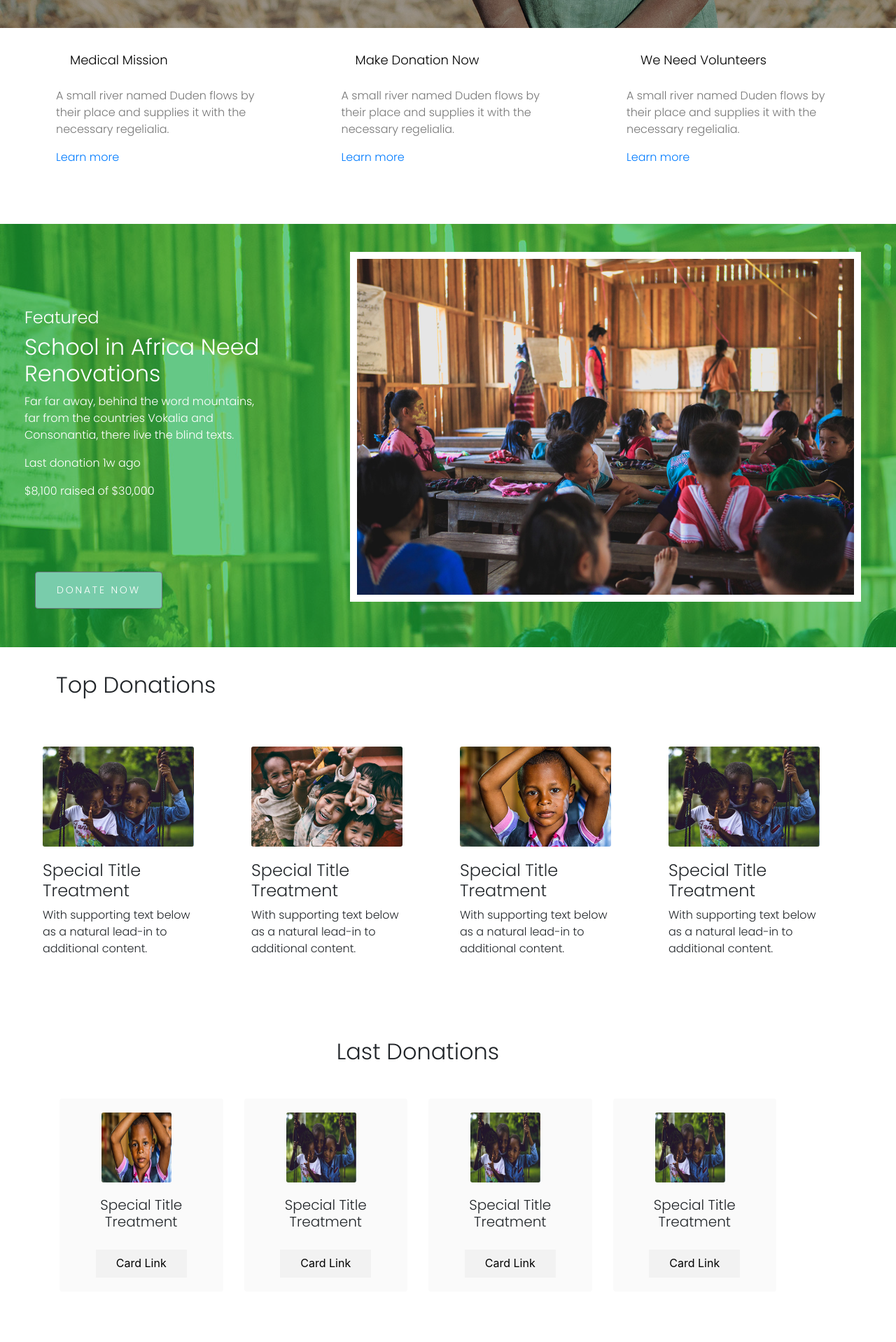
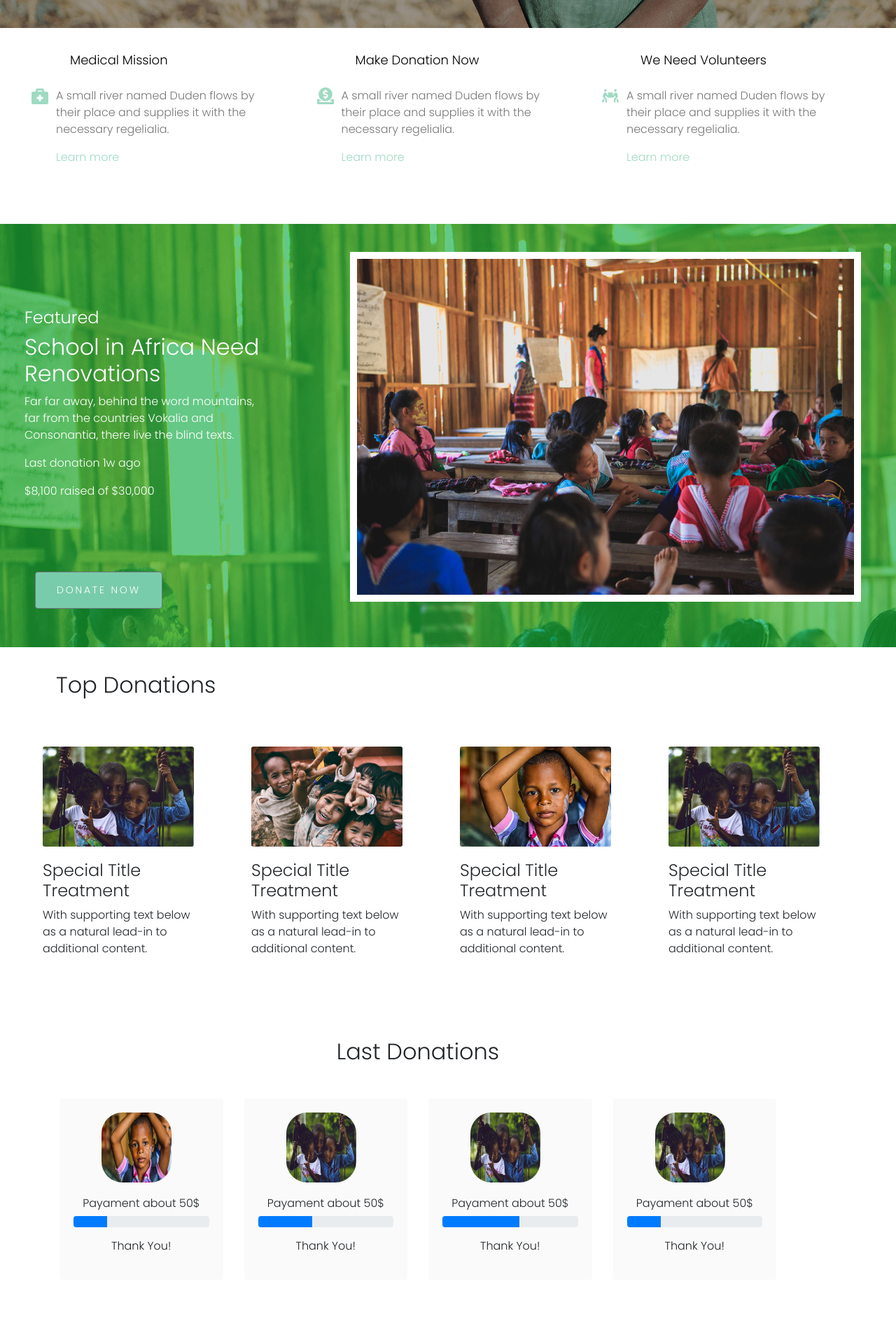
Before and after one commit to Funtikl/klub, a React app: page / in a window 1280 px wide. Shown: the part 780-2698 px from the top of the page at 70% size. Built offline with nearby package versions, Linux system fonts and the light colour scheme; a web font is replaced by a local one.

Commit message:
buttons, cards, progress

```diff
--- a/package.json
+++ b/package.json
@@ -11,6 +11,7 @@
     "custom-react-scripts": "0.2.2",
     "react": "^16.7.0",
     "react-dom": "^16.7.0",
+    "react-icons": "^3.3.0",
     "react-owl-carousel": "^2.3.1",
     "react-router-dom": "^4.3.1",
     "reactstrap": "^7.0.2",
--- a/src/components /homepage/home.module.css
+++ b/src/components /homepage/home.module.css
@@ -15,6 +15,7 @@
     margin-left: 0px;
     transition-duration: .6s;
     transition-timing-function: ease-in;
+
 }
 .navStyle{
     float:right;
@@ -33,6 +34,17 @@
     transition-duration: .6s;
     transition-timing-function: ease-in;
     padding-bottom:15px;
+    margin-right: 20px;
+}
+.navItems:hover{
+
+        color:#9FDAC2;
+        transition-duration: 0ms;
+
+}
+.navItems2:hover{
+    color:#9FDAC2;
+    transition-duration: 0ms;
 }
 
 .logo{
@@ -107,6 +119,29 @@
 .miniP{
     text-justify: newspaper;
     color:#777;
+}
+.medicalIcon{
+    position: absolute;
+    margin-left: -35px;
+    color:#9FDAC2;
+    font-size: 1.5rem;
+
+
+}
+.donateIcon{
+    position: absolute;
+    margin-left: -35px;
+    color:#9FDAC2;
+    font-size: 1.5rem;
+
+
+}
+.carryIcon{
+    position: absolute;
+    margin-left: -35px;
+    color:#9FDAC2;
+    font-size: 1.5rem;
+
 }
 .featured{
     height:605px;
@@ -207,6 +242,7 @@
     height: 100px;
     margin-bottom: 20px;
     margin-left:40px;
+    border-radius: 30px!important;
 }
 .lastDonateButton1{
     display:inline-block;
@@ -270,10 +306,19 @@
 
 .lastNewsH2{
     padding: 40px;
+    font-family: 'Poppins', sans-serif;
+
 }
 .lastNewsDiv{
     position: absolute;
     margin-top:3300px;
     justify-items: baseline;
-    margin-left:120px;
+    margin-left:150px;
+
 }
+.newsButton{
+    background-color: #fff!important;
+    color:#32A954!important;
+    border:0px!important;
+    left: -20px!important;
+}
--- a/src/components /homepage/lastdonates.js
+++ b/src/components /homepage/lastdonates.js
@@ -7,7 +7,8 @@ import {
   CardText,
   Row,
   Col,
-  CardLink
+  CardLink,
+  Progress
 } from "reactstrap";
 import homestyles from "./home.module.css";
 
@@ -22,33 +23,33 @@ export default class LastDonat extends Component {
           <Col sm="3">
             <Card className={homestyles.lastDonatCard} style={{border:'0px',backgroundColor:'#FAFAFA' }} body>
               <CardImg className={homestyles.lastDonatImg} src={image1} />
-              <h2 style={{fontFamily:'Poppins',fontWeight:'300',fontSize:'20px'}} className={homestyles.lastDonatCardTitle}>Special Title Treatment</h2>
-
-              <CardLink className={homestyles.lastDonateButton1} href="#">Card Link</CardLink>
+              <h2 style={{fontFamily:'Poppins',fontWeight:'300',fontSize:'16px'}} className={homestyles.lastDonatCardTitle}>Payament about 50$</h2>
+              <Progress value="25" />
+              <p style={{marginTop:"15px",fontFamily:'Poppins'}}>Thank You!</p>
             </Card>
           </Col>
           <Col sm="3">
             <Card className={homestyles.lastDonatCard} style={{border:'0px' ,backgroundColor:'#FAFAFA'}} body>
               <CardImg className={homestyles.lastDonatImg} src={image2}/>
-              <h2 style={{fontFamily:'Poppins',fontWeight:'300',fontSize:'20px'}}  className={homestyles.lastDonatCardTitle}>Special Title Treatment</h2>
-
-              <CardLink className={homestyles.lastDonateButton1} href="#">Card Link</CardLink>
+              <h2 style={{fontFamily:'Poppins',fontWeight:'300',fontSize:'16px'}}  className={homestyles.lastDonatCardTitle}>Payament about 50$</h2>
+              <Progress value="40" />
+              <p style={{marginTop:"15px",fontFamily:'Poppins'}}>Thank You!</p>
             </Card>
           </Col>
           <Col sm="3">
             <Card className={homestyles.lastDonatCard} style={{border:'0px' ,backgroundColor:'#FAFAFA'}} body>
               <CardImg className={homestyles.lastDonatImg} src={image2}/>
-              <h2 style={{fontFamily:'Poppins',fontWeight:'300',fontSize:'20px'}}  className={homestyles.lastDonatCardTitle}>Special Title Treatment</h2>
-
-              <CardLink className={homestyles.lastDonateButton1} href="#">Card Link</CardLink>
+              <h2 style={{fontFamily:'Poppins',fontWeight:'300',fontSize:'16px'}}  className={homestyles.lastDonatCardTitle}>Payament about 50$</h2>
+              <Progress value="57" />
+              <p style={{marginTop:"15px",fontFamily:'Poppins'}}>Thank You!</p>
             </Card>
           </Col>
           <Col sm="3">
             <Card className={homestyles.lastDonatCard} style={{border:'0px' ,backgroundColor:'#FAFAFA'}} body>
               <CardImg className={homestyles.lastDonatImg} src={image2}/>
-              <h2 style={{fontFamily:'Poppins',fontWeight:'300',fontSize:'20px'}}  className={homestyles.lastDonatCardTitle}>Special Title Treatment</h2>
-
-              <CardLink className={homestyles.lastDonateButton1} href="#">Card Link</CardLink>
+              <h2 style={{fontFamily:'Poppins',fontWeight:'300',fontSize:'16px'}}  className={homestyles.lastDonatCardTitle}>Payament about 50$</h2>
+              <Progress  value="25" />
+                <p style={{marginTop:"15px",fontFamily:'Poppins'}}>Thank You!</p>
             </Card>
           </Col>
         </Row>
--- a/src/components /homepage/lastnews.js
+++ b/src/components /homepage/lastnews.js
@@ -17,36 +17,39 @@ export default class LastNews extends Component {
         <h2 className={homestyles.lastNewsH2}>Last News</h2>
         <Row>
           <Col sm="3">
-            <Card body>
+            <Card body style={{border:"0"}}>
+
+              <CardImg src={image} />
               <CardTitle>Special Title Treatment</CardTitle>
-              <CardImg src={image} />
               <CardText>
                 With supporting text below as a natural lead-in to additional
                 content.
               </CardText>
-              <Button>Go somewhere</Button>
+              <Button className={homestyles.newsButton}>Read</Button>
             </Card>
           </Col>
           <Col sm="3">
-            <Card body>
+            <Card body style={{border:"0"}}>
+
+              <CardImg src={image}  />
               <CardTitle>Special Title Treatment</CardTitle>
-              <CardImg src={image}  />
               <CardText>
                 With supporting text below as a natural lead-in to additional
                 content.
               </CardText>
-              <Button>Go somewhere</Button>
+              <Button className={homestyles.newsButton}>Read</Button>
             </Card>
           </Col>
           <Col sm="3">
-          <Card body>
+          <Card body style={{border:"0"}}>
+
+            <CardImg src={image}  />
             <CardTitle>Special Title Treatment</CardTitle>
-            <CardImg src={image}  />
             <CardText>
               With supporting text below as a natural lead-in to additional
               content.
             </CardText>
-            <Button>Go somewhere</Button>
+            <Button className={homestyles.newsButton}>Read</Button>
           </Card>
         </Col>
         </Row>
--- a/src/components /homepage/mininfo.js
+++ b/src/components /homepage/mininfo.js
@@ -1,7 +1,9 @@
 import React, { Component } from 'react';
 import {Row, Col} from 'reactstrap';
 import homestyles from './home.module.css';
-
+import {FaBriefcaseMedical, FaDonate} from "react-icons/fa";
+import {fadDonate} from "react-icons/fa";
+import {FaPeopleCarry} from "react-icons/fa";
 
 export default class MinInfo extends Component {
   render() {
@@ -10,18 +12,21 @@ export default class MinInfo extends Component {
         <Row className={homestyles.minInfo}>
         <Col className={homestyles.miniCol} sm='3'>
           <h3 className={homestyles.minih3}>Medical Mission</h3>
+          <FaBriefcaseMedical className={homestyles.medicalIcon} />
           <p className={homestyles.miniP}>A small river named Duden flows by their place and supplies it with the necessary regelialia.</p>
-          <a href="#">Learn more</a>
+          <a style={{color:"#9FDAC2"}} href="#">Learn more</a>
         </Col>
         <Col className={homestyles.miniCol} sm='3'>
           <h3 className={homestyles.minih3}>Make Donation Now</h3>
+          <FaDonate className={homestyles.donateIcon} />
           <p className={homestyles.miniP}>A small river named Duden flows by their place and supplies it with the necessary regelialia.</p>
-          <a href="#">Learn more</a>
+          <a style={{color:"#9FDAC2"}} href="#">Learn more</a>
         </Col>
         <Col className={homestyles.miniCol} sm='3'>
         <h3 className={homestyles.minih3}>We Need Volunteers</h3>
+        <FaPeopleCarry className={homestyles.carryIcon} />
         <p className={homestyles.miniP}>A small river named Duden flows by their place and supplies it with the necessary regelialia.</p>
-        <a href="#">Learn more</a>
+        <a style={{color:"#9FDAC2"}} href="#">Learn more</a>
       </Col>
         </Row>
       </div>
--- a/src/components /homepage/top.js
+++ b/src/components /homepage/top.js
@@ -22,7 +22,7 @@ export default class Top extends Component {
       <div className={homestyles.topCardsDiv}>
         <h2 className={homestyles.topH2}>Top Donations</h2>
         <Row>
-          <OwlCarousel autoplay={true}  className="owl-theme"  loop items={4} margin={10}>
+          <OwlCarousel autoplay={true} nav={true} dots={true}  className="owl-theme"  loop items={4} margin={10}>
             <Col className={homestyles.topCol} class='item' sm="12">
               <Card style={{borderColor:'white'}} body>
               <CardImg src={image1} />
```
Also changed, not shown: 1 other file (tests, documents, lock files or other folders).
